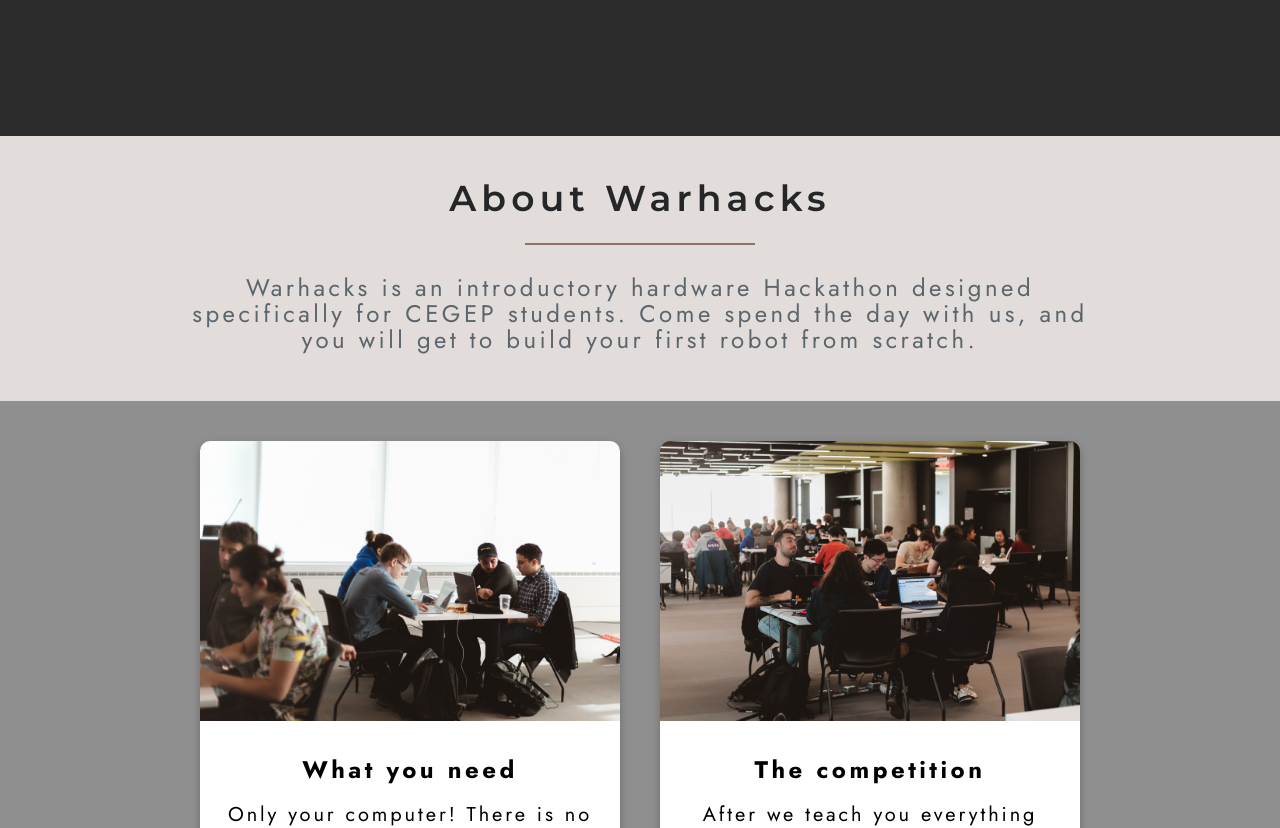
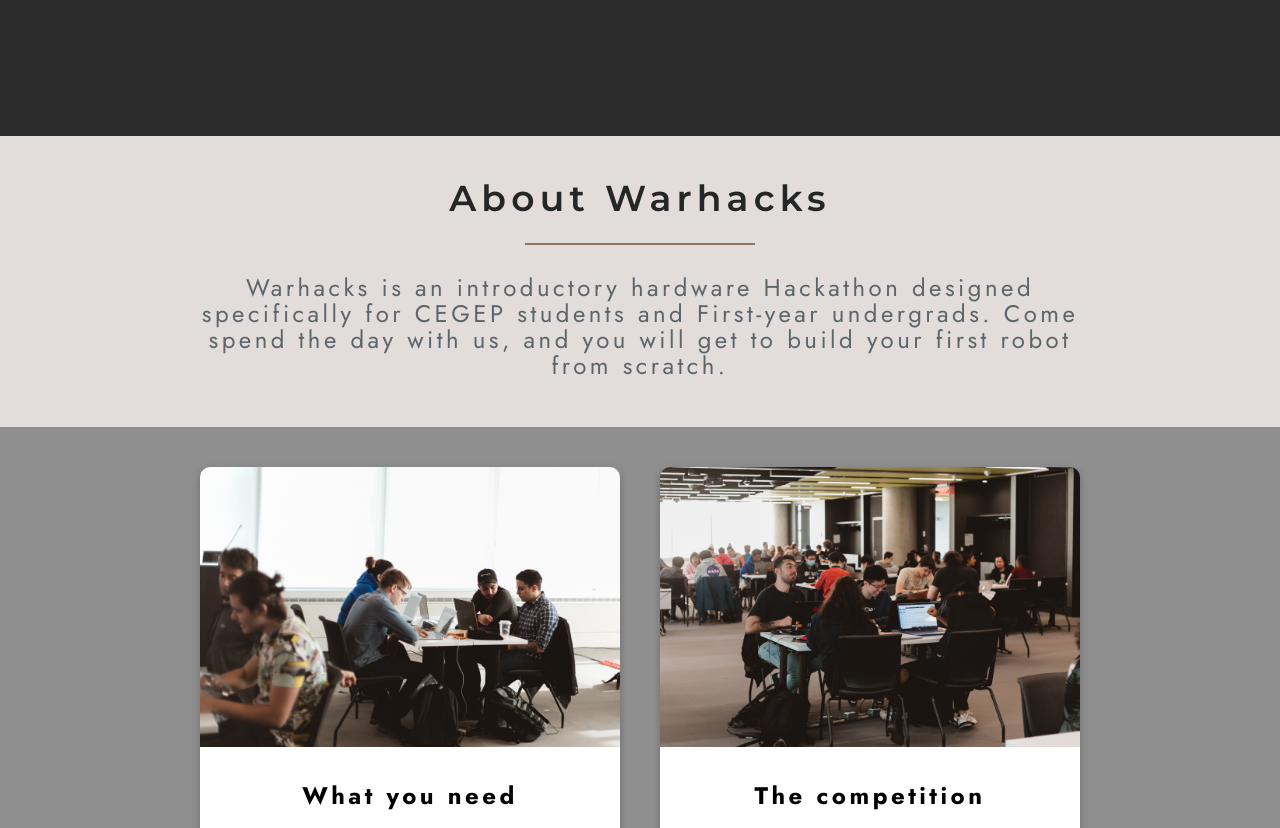
Before and after one commit to ieeeconcordia/botquest, a React (Create React App) app: page / in a window 1280 px wide. Shown: the part 660-1488 px from the top of the page. Built offline with nearby package versions, Linux system fonts and the light colour scheme.

Commit message:
Refactor WhatWarhacks component and update comments

```diff
--- a/src/containers/WhatWarhacks/Whatwarhacks.jsx
+++ b/src/containers/WhatWarhacks/Whatwarhacks.jsx
@@ -1,19 +1,20 @@
-import React from 'react';
-import './whatwarhacks.css';
+import React from "react";
+import "./whatwarhacks.css";
 
 const WhatWarhacks = () => {
   return (
-    <div className='wiw_container'>
-      <h1 className='wiw_card_detail_title'>
-        About Warhacks
-      </h1>
-      <div style={{border: "1px solid #8D7365", width: '230px', height:'0px'}}></div>
-      <p className='wiw_card_detail_text'>
-      Warhacks is an introductory hardware Hackathon designed specifically for CEGEP students.
-      Come spend the day with us, and you will get to build your first robot from scratch.
+    <div className="wiw_container">
+      <h1 className="wiw_card_detail_title">About Warhacks</h1>
+      <div
+        style={{ border: "1px solid #8D7365", width: "230px", height: "0px" }}
+      ></div>
+      <p className="wiw_card_detail_text">
+        Warhacks is an introductory hardware Hackathon designed specifically for
+        CEGEP students and First-year undergrads. Come spend the day with us,
+        and you will get to build your first robot from scratch.
       </p>
     </div>
-  )
-}
+  );
+};
 
-export default WhatWarhacks
+export default WhatWarhacks;
```
